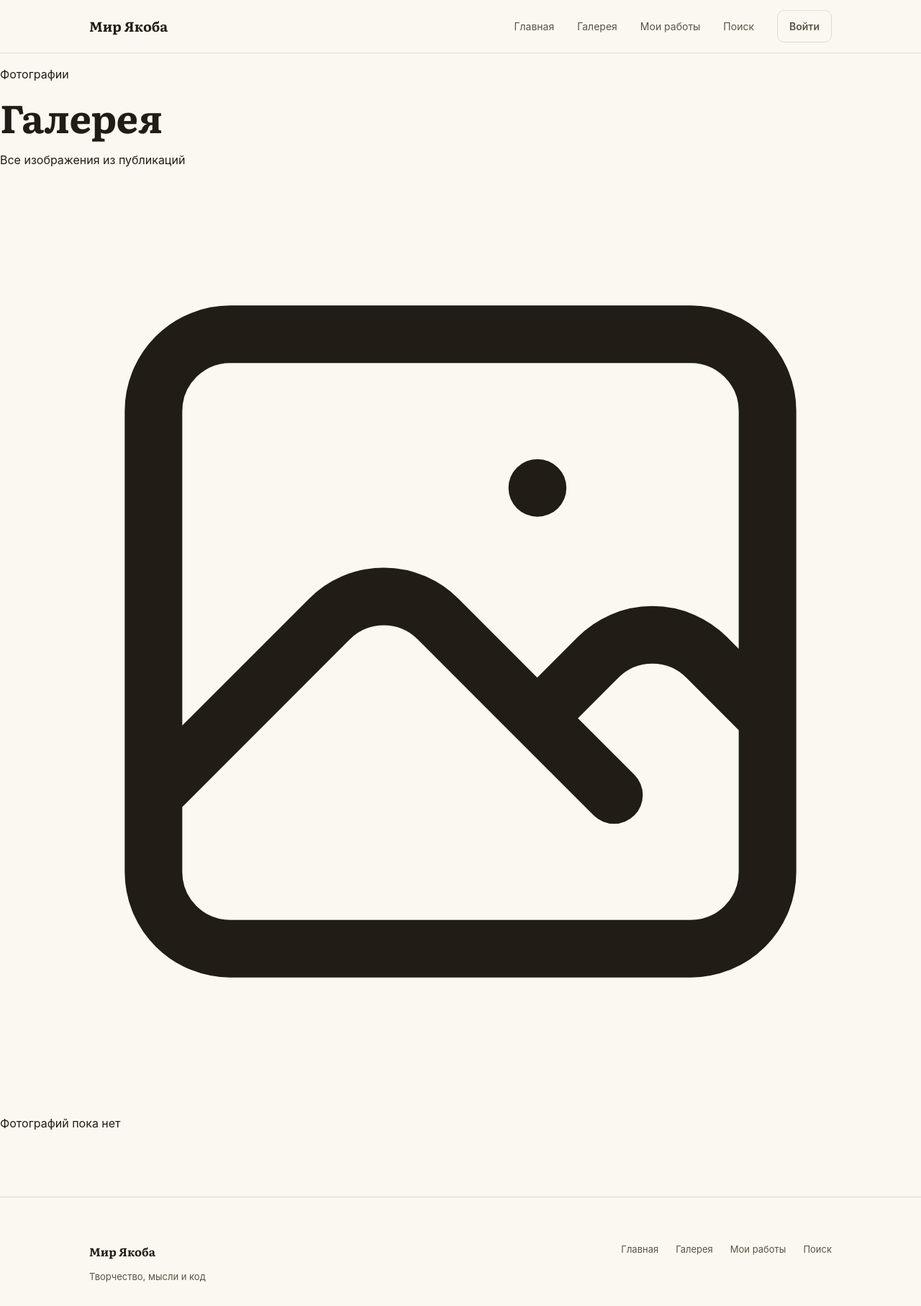
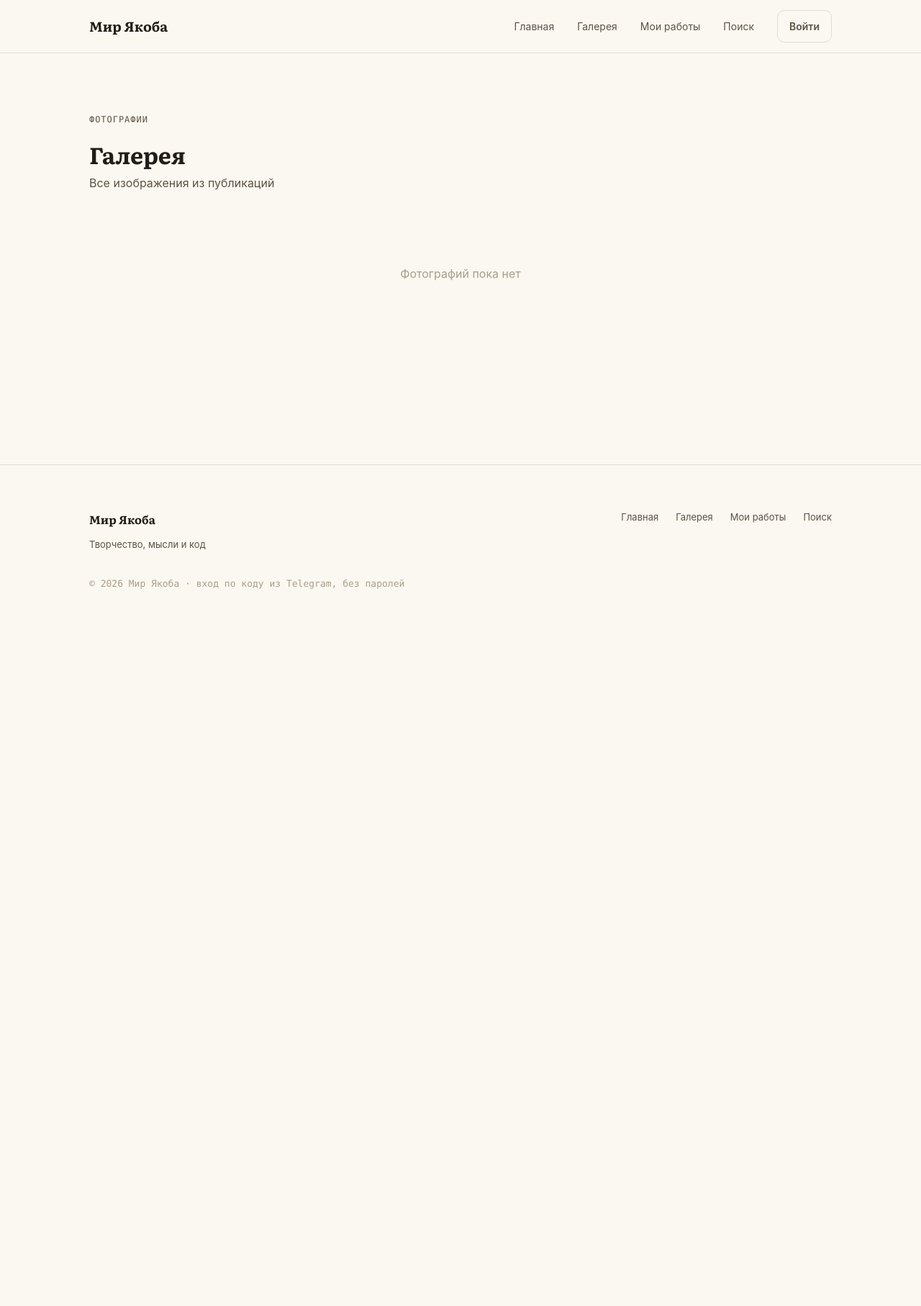
Before and after one commit to Iacob98/mir-yakoba, a Python web app: template templates/pages/gallery.html in a window 1280 px wide. Shown: the top 1814 px of the page at 72% size. After the commit the page ends 818 px from the top, so only its background shows below. Run offline with Jinja, Linux system fonts and the light colour scheme; the template is opened without the code that fills it, so the values that code supplies are empty; some libraries are stand-ins or nearby versions.

Commit message:
feat(redesign): gallery page
Co-Authored-By: Claude Fable 5 <noreply@anthropic.com>

```diff
--- a/templates/pages/gallery.html
+++ b/templates/pages/gallery.html
@@ -3,35 +3,27 @@
 {% block title %}Галерея{% endblock %}
 
 {% block content %}
-<section class="max-w-6xl mx-auto px-6 py-16">
-    <div class="text-center mb-16">
-        <p class="text-sm font-medium text-gray-400 uppercase tracking-widest mb-3">Фотографии</p>
-        <h1 class="font-serif text-4xl sm:text-5xl font-bold mb-4">Галерея</h1>
-        <p class="text-gray-500 max-w-md mx-auto">Все изображения из публикаций</p>
+<section class="section" style="border-top: 0;">
+    <div class="container">
+        <div class="section-head" data-reveal>
+            <p class="kicker">Фотографии</p>
+            <h1 style="font-size: var(--fs-h2);">Галерея</h1>
+            <p class="dek" style="margin-top: 8px;">Все изображения из публикаций</p>
         </div>
 
         {% if images %}
         <div class="masonry">
             {% for img in images %}
-        <a href="{% if img.post %}/posts/{{ img.post.slug }}{% else %}#{% endif %}" class="group block mb-4">
-            <div class="relative overflow-hidden rounded-2xl bg-gray-100">
-                <img src="/uploads/{{ img.file_path }}"
-                     alt="{{ img.original_name }}"
-                     class="w-full object-cover group-hover:scale-105 transition duration-500"
-                     loading="lazy">
-            </div>
+            <a href="{% if img.post %}/posts/{{ img.post.slug }}{% else %}#{% endif %}" class="tile" data-reveal>
+                <img src="/uploads/{{ img.file_path }}" alt="{{ img.original_name }}" loading="lazy">
             </a>
             {% endfor %}
         </div>
         {% else %}
-    <div class="text-center py-20">
-        <div class="w-20 h-20 mx-auto mb-6 rounded-full bg-gray-50 flex items-center justify-center">
-            <svg class="w-8 h-8 text-gray-300" fill="none" stroke="currentColor" viewBox="0 0 24 24">
-                <path stroke-linecap="round" stroke-linejoin="round" stroke-width="1.5" d="M4 16l4.586-4.586a2 2 0 012.828 0L16 16m-2-2l1.586-1.586a2 2 0 012.828 0L20 14m-6-6h.01M6 20h12a2 2 0 002-2V6a2 2 0 00-2-2H6a2 2 0 00-2 2v12a2 2 0 002 2z"/>
-            </svg>
-        </div>
-        <p class="text-gray-400 text-lg">Фотографий пока нет</p>
+        <div class="empty-state">
+            <p>Фотографий пока нет</p>
         </div>
         {% endif %}
+    </div>
 </section>
 {% endblock %}
```
Lines whose indentation alone changed are shown as unchanged.
